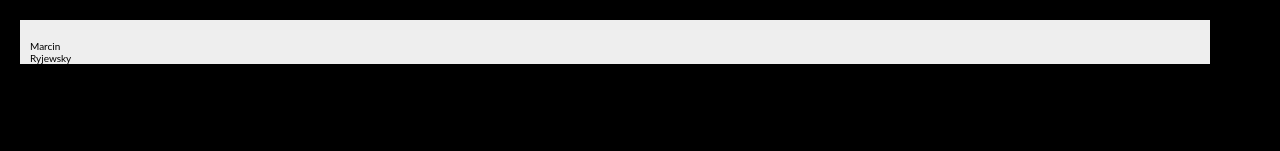
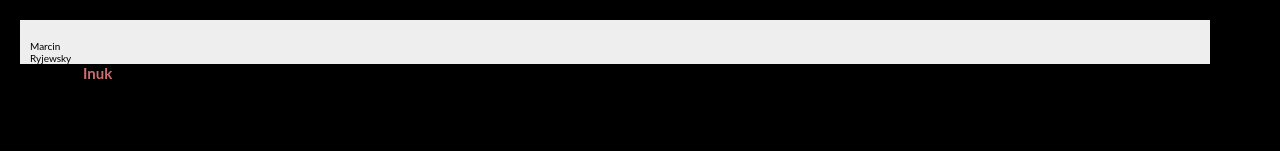
Before and after one commit to Ryjekk/NewPortfolio, a Vue app: page / in a window 1280 px wide. Shown: the top 151 px of the page. Built offline with nearby package versions, Linux system fonts and the light colour scheme.

Commit message:
adding gsap

```diff
--- a/package.json
+++ b/package.json
@@ -9,6 +9,7 @@
   },
   "dependencies": {
     "core-js": "^3.6.4",
+    "gsap": "^3.2.6",
     "vue": "^2.6.11",
     "vue-router": "^3.1.5"
   },
--- a/src/components/SkillGallery.vue
+++ b/src/components/SkillGallery.vue
@@ -32,9 +32,9 @@
       <svg class="skill__frame__item icon_nuxt">
         <use xlink:href="../assets/skills/sprite.svg#nuxt"></use>
       </svg>
-      <!-- <svg class="skill__frame__item">
+      <svg class="skill__frame__item">
         <use xlink:href="../assets/skills/sprite.svg#react"></use>
-      </svg> -->
+      </svg>
     </div>
   </div>
 </template>
--- a/src/styles/components/_textbox.scss
+++ b/src/styles/components/_textbox.scss
@@ -5,6 +5,10 @@
   &__content {
     padding: 1.3rem 0;
   }
+}
+
+.inuk {
+  color: rgba(255, 255, 255, 0);
 }
 
 @media only screen and (min-width: 1600px) {
--- a/src/views/Home.vue
+++ b/src/views/Home.vue
@@ -71,6 +71,8 @@ import Navigation from "../components/Navigation";
 import TopBar from "../components/TopBar";
 import WrapperContent from "../components/WrapperContent";
 
+import { gsap } from "gsap";
+
 export default {
   name: "Home",
   components: {
@@ -85,7 +87,7 @@ export default {
       content: {
         home: [
           {
-            hedding1: "Hello I'm <strong>Inuk</strong>",
+            hedding1: "Hello I'm <span class='inuk'>Inuk</span>",
             hedding2: "Front End Developer",
             content1:
               "I've worked alongside senior designers and developers who have raised my standards for whats expected of any web application.",
@@ -165,6 +167,13 @@ export default {
         return (this.projectLink = "/project");
       }
     }
+  },
+  mounted() {
+    gsap.to(".inuk", {
+      fontWeight: "bold",
+      color: "rgb(204, 110, 110)",
+      duration: 2
+    });
   }
 };
 </script>
```
Also changed, not shown: src/components/Picture.vue (+16 -0 lines), 1 other file (tests, documents, lock files or other folders).
